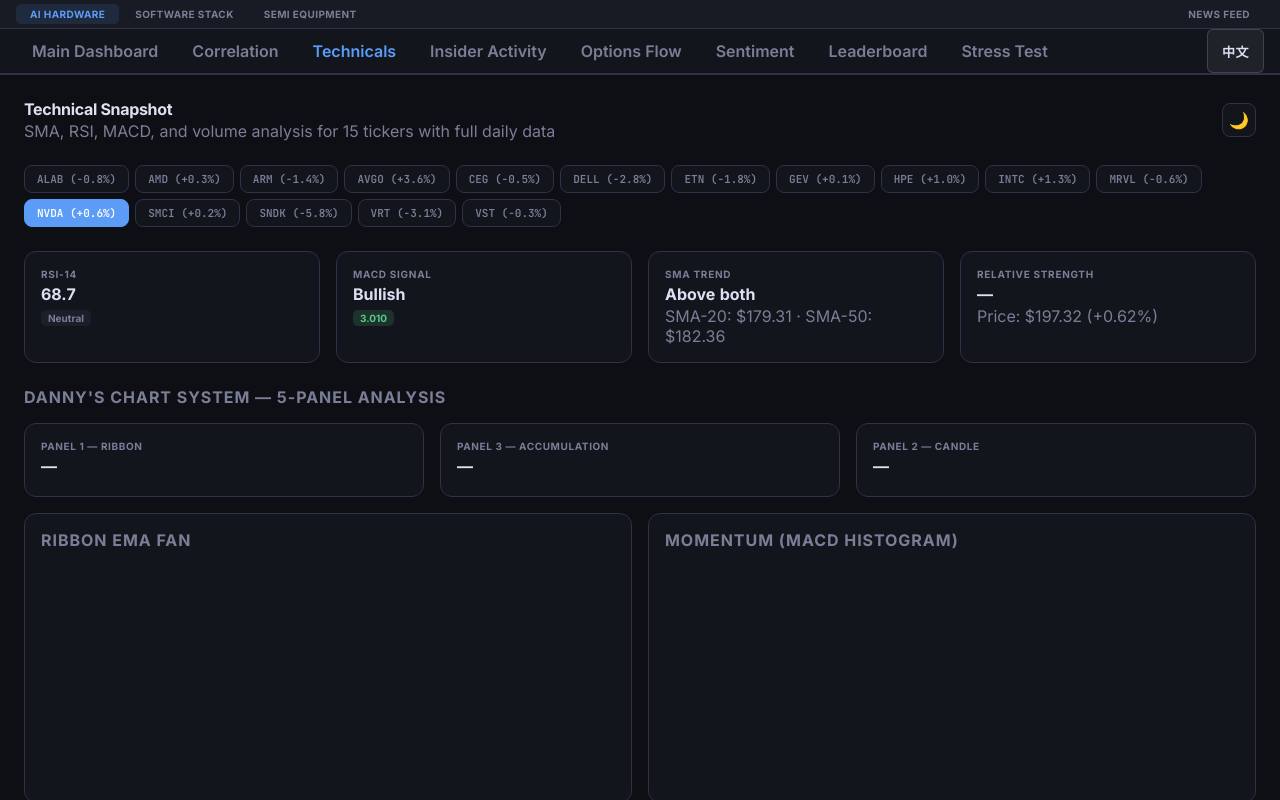
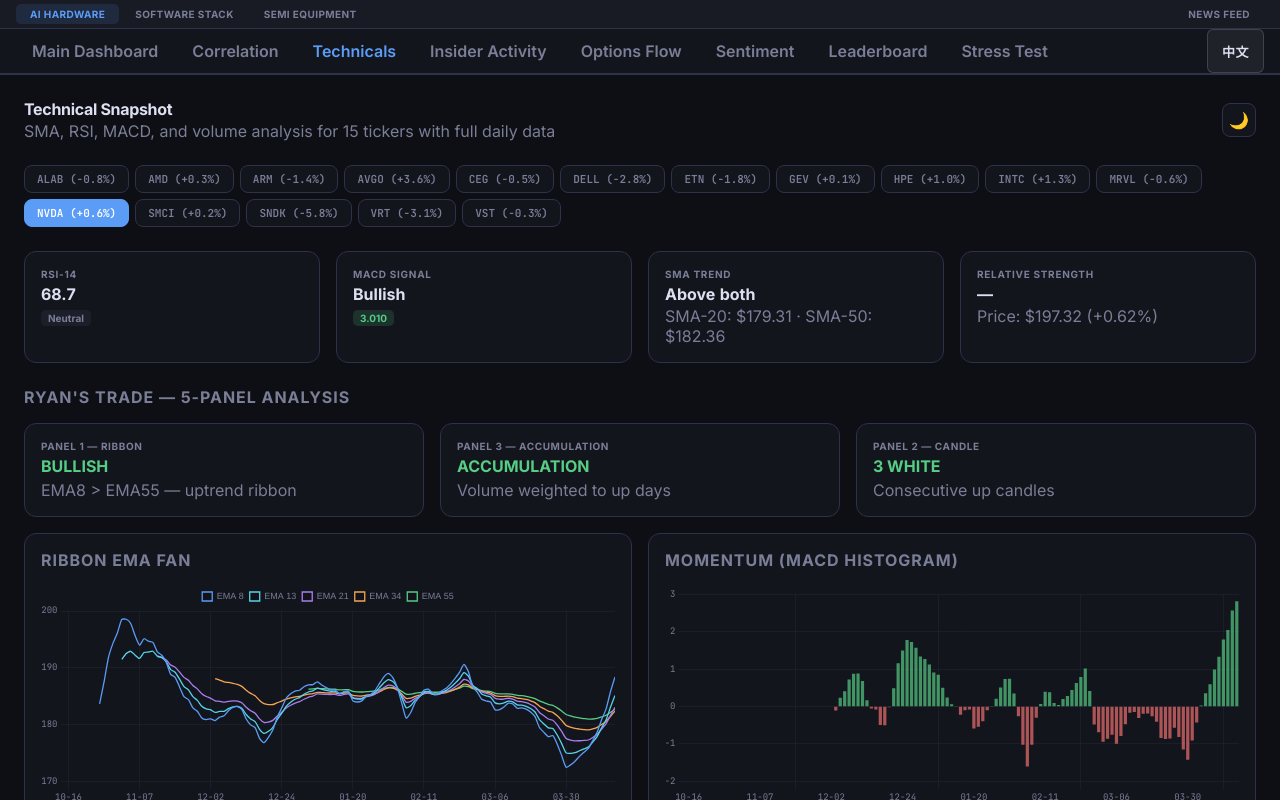
Before and after one commit to doggychip/ai-supply-chain, a website: page public/technicals.html in a window 1280 px wide. Drawn offline with nearby package versions, Linux system fonts and the light colour scheme.

Commit message:
Rename Danny -> Ryan's Trade, fix init block so charts render on load

```diff
--- a/public/technicals.html
+++ b/public/technicals.html
@@ -119,22 +119,22 @@ button{cursor:pointer;background:none;border:none;font:inherit;color:inherit}
 .dash-nav-link{padding:4px 14px;font-size:10px;font-weight:700;color:var(--muted);border-radius:var(--radius-sm);letter-spacing:.04em;text-transform:uppercase;text-decoration:none;margin-left:auto}
 .dash-nav-link:hover{color:var(--text);background:var(--s3)}
 
-/* ── DANNY'S 5-PANEL CHART SYSTEM ── */
-.danny-section{margin-bottom:var(--space-6)}
-.danny-section .card-title{font-size:var(--text-xs);font-weight:700;text-transform:uppercase;letter-spacing:.06em;color:var(--muted);margin-bottom:var(--space-4);display:flex;align-items:center;gap:var(--space-2)}
-.danny-grid{display:grid;grid-template-columns:repeat(3,1fr);gap:var(--space-4);margin-bottom:var(--space-4)}
-.danny-signal-card{background:var(--surface);border:1px solid var(--border);border-radius:var(--radius-lg);padding:var(--space-4);display:flex;flex-direction:column;gap:var(--space-1)}
-.danny-signal-card .sig-label{font-size:10px;text-transform:uppercase;letter-spacing:.06em;color:var(--muted);font-weight:700}
-.danny-signal-card .sig-value{font-size:var(--text-lg);font-weight:700}
-.danny-signal-card .sig-sub{font-size:var(--text-xs);color:var(--muted)}
-.danny-bull{color:var(--green)}
-.danny-bear{color:var(--red)}
-.danny-warn{color:var(--warn)}
-.danny-green{color:var(--green)}
-.danny-chart-row{display:grid;grid-template-columns:1fr 1fr;gap:var(--space-4)}
-.danny-chart-card{background:var(--surface);border:1px solid var(--border);border-radius:var(--radius-lg);padding:var(--space-4)}
-.danny-chart-card .card-chart{height:220px}
-@media(max-width:900px){.danny-grid{grid-template-columns:1fr}.danny-chart-row{grid-template-columns:1fr}}
+/* ── RYAN'S TRADE — 5-PANEL ANALYSIS ── */
+.ryan-section{margin-bottom:var(--space-6)}
+.ryan-section .card-title{font-size:var(--text-xs);font-weight:700;text-transform:uppercase;letter-spacing:.06em;color:var(--muted);margin-bottom:var(--space-4);display:flex;align-items:center;gap:var(--space-2)}
+.ryan-grid{display:grid;grid-template-columns:repeat(3,1fr);gap:var(--space-4);margin-bottom:var(--space-4)}
+.ryan-signal-card{background:var(--surface);border:1px solid var(--border);border-radius:var(--radius-lg);padding:var(--space-4);display:flex;flex-direction:column;gap:var(--space-1)}
+.ryan-signal-card .sig-label{font-size:10px;text-transform:uppercase;letter-spacing:.06em;color:var(--muted);font-weight:700}
+.ryan-signal-card .sig-value{font-size:var(--text-lg);font-weight:700}
+.ryan-signal-card .sig-sub{font-size:var(--text-xs);color:var(--muted)}
+.ryan-bull{color:var(--green)}
+.ryan-bear{color:var(--red)}
+.ryan-warn{color:var(--warn)}
+.ryan-green{color:var(--green)}
+.ryan-chart-row{display:grid;grid-template-columns:1fr 1fr;gap:var(--space-4)}
+.ryan-chart-card{background:var(--surface);border:1px solid var(--border);border-radius:var(--radius-lg);padding:var(--space-4)}
+.ryan-chart-card .card-chart{height:220px}
+@media(max-width:900px){.ryan-grid{grid-template-columns:1fr}.ryan-chart-row{grid-template-columns:1fr}}
 </style>
 </head>
 <body>
@@ -173,37 +173,37 @@ button{cursor:pointer;background:none;border:none;font:inherit;color:inherit}
   <div class="summary-grid" id="summaryGrid"></div>
 
 
-  <!-- ── Danny's 5-Panel Chart System ── -->
-  <div class="danny-section">
+  <!-- ── Ryan's Trade — 5-Panel Analysis ── -->
+  <div class="ryan-section">
     <div class="card-title">
       <svg width="14" height="14" viewBox="0 0 24 24" fill="none" stroke="currentColor" stroke-width="2"><path d="M3 3v18h18"/><path d="M7 16l4-8 4 4 6-6"/></svg>
-      <span data-i18n="Danny's Chart System — 5-Panel Analysis">Danny's Chart System — 5-Panel Analysis</span>
+      <span data-i18n="Ryan's Trade — 5-Panel Analysis">Ryan's Trade — 5-Panel Analysis</span>
     </div>
-    <div class="danny-grid">
-      <div class="danny-signal-card" id="dannyPanel1">
+    <div class="ryan-grid">
+      <div class="ryan-signal-card" id="ryanPanel1">
         <div class="sig-label" data-i18n="Panel 1 — Ribbon">Panel 1 — Ribbon</div>
-        <div class="sig-value" id="dannyRibbonSig">—</div>
-        <div class="sig-sub" id="dannyRibbonSub"></div>
+        <div class="sig-value" id="ryanRibbonSig">—</div>
+        <div class="sig-sub" id="ryanRibbonSub"></div>
       </div>
-      <div class="danny-signal-card" id="dannyPanel3">
+      <div class="ryan-signal-card" id="ryanPanel3">
         <div class="sig-label" data-i18n="Panel 3 — Accumulation">Panel 3 — Accumulation</div>
-        <div class="sig-value" id="dannyAccumSig">—</div>
-        <div class="sig-sub" id="dannyAccumSub"></div>
+        <div class="sig-value" id="ryanAccumSig">—</div>
+        <div class="sig-sub" id="ryanAccumSub"></div>
       </div>
-      <div class="danny-signal-card" id="dannyPanel2">
+      <div class="ryan-signal-card" id="ryanPanel2">
         <div class="sig-label" data-i18n="Panel 2 — Candle">Panel 2 — Candle</div>
-        <div class="sig-value" id="dannyCandleSig">—</div>
-        <div class="sig-sub" id="dannyCandleSub"></div>
+        <div class="sig-value" id="ryanCandleSig">—</div>
+        <div class="sig-sub" id="ryanCandleSub"></div>
       </div>
     </div>
-    <div class="danny-chart-row">
-      <div class="danny-chart-card">
+    <div class="ryan-chart-row">
+      <div class="ryan-chart-card">
         <div class="card-title" data-i18n="Ribbon EMA Fan">Ribbon EMA Fan</div>
-        <div class="card-chart"><canvas id="chartDannyRibbon"></canvas></div>
+        <div class="card-chart"><canvas id="chartRyanRibbon"></canvas></div>
       </div>
-      <div class="danny-chart-card">
+      <div class="ryan-chart-card">
         <div class="card-title" data-i18n="Momentum (MACD Histogram)">Momentum (MACD Histogram)</div>
-        <div class="card-chart"><canvas id="chartDannyMomentum"></canvas></div>
+        <div class="card-chart"><canvas id="chartRyanMomentum"></canvas></div>
       </div>
     </div>
   </div>
@@ -677,17 +677,17 @@ function selectTicker(t) {
   renderTickerGrid();
   try { buildCharts(t); } catch(e) { console.warn('Chart build failed:', e); }
   updateSummary(t);
-  try { buildDannyCharts(t); } catch(e) { console.warn('Danny charts failed:', e); }
+  try { buildRyanCharts(t); } catch(e) { console.warn('Ryan charts failed:', e); }
 }
 
-/* ── Danny's 5-Panel Chart System ── */
-var dannyCharts = {};
-function destroyDannyCharts() {
-  for (var k in dannyCharts) { if (dannyCharts[k] && typeof dannyCharts[k].destroy === 'function') dannyCharts[k].destroy(); }
-  dannyCharts = {};
+/* ── Ryan's Trade — 5-Panel Analysis ── */
+var ryanCharts = {};
+function destroyRyanCharts() {
+  for (var k in ryanCharts) { if (ryanCharts[k] && typeof ryanCharts[k].destroy === 'function') ryanCharts[k].destroy(); }
+  ryanCharts = {};
 }
-function buildDannyCharts(ticker) {
-  destroyDannyCharts();
+function buildRyanCharts(ticker) {
+  destroyRyanCharts();
   var data = getTickerData(ticker);
   if (!data) return;
   var colors = getColors();
@@ -714,36 +714,36 @@ function buildDannyCharts(ticker) {
   var ema8 = ema(closes, 8), ema13 = ema(closes, 13), ema21 = ema(closes, 21), ema34 = ema(closes, 34), ema55 = ema(closes, 55);
   var last = n - 1;
   var ribbonBull = (ema8[last] !== null && ema55[last] !== null) ? ema8[last] > ema55[last] : null;
-  var ribbonEl = document.getElementById('dannyRibbonSig');
-  var ribbonSub = document.getElementById('dannyRibbonSub');
+  var ribbonEl = document.getElementById('ryanRibbonSig');
+  var ribbonSub = document.getElementById('ryanRibbonSub');
   if (ribbonBull === null) { ribbonEl.textContent = '—'; ribbonEl.className = 'sig-value'; ribbonSub.textContent = 'Insufficient data'; }
-  else if (ribbonBull) { ribbonEl.textContent = 'BULLISH'; ribbonEl.className = 'sig-value danny-bull'; ribbonSub.textContent = 'EMA8 > EMA55 — uptrend ribbon'; }
-  else { ribbonEl.textContent = 'BEARISH'; ribbonEl.className = 'sig-value danny-bear'; ribbonSub.textContent = 'EMA8 < EMA55 — downtrend ribbon'; }
+  else if (ribbonBull) { ribbonEl.textContent = 'BULLISH'; ribbonEl.className = 'sig-value ryan-bull'; ribbonSub.textContent = 'EMA8 > EMA55 — uptrend ribbon'; }
+  else { ribbonEl.textContent = 'BEARISH'; ribbonEl.className = 'sig-value ryan-bear'; ribbonSub.textContent = 'EMA8 < EMA55 — downtrend ribbon'; }
 
   // ── Panel 2: Candle (last 3 bars pattern) ──
-  var candleEl = document.getElementById('dannyCandleSig');
-  var candleSub = document.getElementById('dannyCandleSub');
+  var candleEl = document.getElementById('ryanCandleSig');
+  var candleSub = document.getElementById('ryanCandleSub');
   if (n >= 3) {
     var c1 = closes[last - 2], c2 = closes[last - 1], c3 = closes[last];
-    if (c2 < c1 && c3 > c2 && c3 > c1) { candleEl.textContent = 'BULL ENGULF'; candleEl.className = 'sig-value danny-bull'; candleSub.textContent = 'Reversal pattern detected'; }
-    else if (c2 > c1 && c3 < c2 && c3 < c1) { candleEl.textContent = 'BEAR ENGULF'; candleEl.className = 'sig-value danny-bear'; candleSub.textContent = 'Reversal pattern detected'; }
-    else if (c3 > c2 && c2 > c1) { candleEl.textContent = '3 WHITE'; candleEl.className = 'sig-value danny-bull'; candleSub.textContent = 'Consecutive up candles'; }
-    else if (c3 < c2 && c2 < c1) { candleEl.textContent = '3 BLACK'; candleEl.className = 'sig-value danny-bear'; candleSub.textContent = 'Consecutive down candles'; }
-    else { candleEl.textContent = 'NEUTRAL'; candleEl.className = 'sig-value danny-warn'; candleSub.textContent = 'No clear pattern'; }
+    if (c2 < c1 && c3 > c2 && c3 > c1) { candleEl.textContent = 'BULL ENGULF'; candleEl.className = 'sig-value ryan-bull'; candleSub.textContent = 'Reversal pattern detected'; }
+    else if (c2 > c1 && c3 < c2 && c3 < c1) { candleEl.textContent = 'BEAR ENGULF'; candleEl.className = 'sig-value ryan-bear'; candleSub.textContent = 'Reversal pattern detected'; }
+    else if (c3 > c2 && c2 > c1) { candleEl.textContent = '3 WHITE'; candleEl.className = 'sig-value ryan-bull'; candleSub.textContent = 'Consecutive up candles'; }
+    else if (c3 < c2 && c2 < c1) { candleEl.textContent = '3 BLACK'; candleEl.className = 'sig-value ryan-bear'; candleSub.textContent = 'Consecutive down candles'; }
+    else { candleEl.textContent = 'NEUTRAL'; candleEl.className = 'sig-value ryan-warn'; candleSub.textContent = 'No clear pattern'; }
   } else { candleEl.textContent = '—'; candleEl.className = 'sig-value'; candleSub.textContent = 'Insufficient data'; }
 
   // ── Panel 3: Accumulation (volume-price trend) ──
-  var accumEl = document.getElementById('dannyAccumSig');
-  var accumSub = document.getElementById('dannyAccumSub');
+  var accumEl = document.getElementById('ryanAccumSig');
+  var accumSub = document.getElementById('ryanAccumSub');
   if (n >= 5) {
     var recentUp = 0, recentDn = 0;
     for (var i = n - 5; i < n; i++) {
       if (closes[i] > closes[i - 1]) recentUp += volumes[i];
       else recentDn += volumes[i];
     }
-    if (recentUp > recentDn * 1.5) { accumEl.textContent = 'ACCUMULATION'; accumEl.className = 'sig-value danny-green'; accumSub.textContent = 'Volume weighted to up days'; }
-    else if (recentDn > recentUp * 1.5) { accumEl.textContent = 'DISTRIBUTION'; accumEl.className = 'sig-value danny-bear'; accumSub.textContent = 'Volume weighted to down days'; }
-    else { accumEl.textContent = 'NEUTRAL'; accumEl.className = 'sig-value danny-warn'; accumSub.textContent = 'Balanced volume'; }
+    if (recentUp > recentDn * 1.5) { accumEl.textContent = 'ACCUMULATION'; accumEl.className = 'sig-value ryan-green'; accumSub.textContent = 'Volume weighted to up days'; }
+    else if (recentDn > recentUp * 1.5) { accumEl.textContent = 'DISTRIBUTION'; accumEl.className = 'sig-value ryan-bear'; accumSub.textContent = 'Volume weighted to down days'; }
+    else { accumEl.textContent = 'NEUTRAL'; accumEl.className = 'sig-value ryan-warn'; accumSub.textContent = 'Balanced volume'; }
   } else { accumEl.textContent = '—'; accumEl.className = 'sig-value'; accumSub.textContent = 'Insufficient data'; }
 
   // ── Ribbon Chart ──
@@ -752,7 +752,7 @@ function buildDannyCharts(ticker) {
   var ribbonColors = isDark
     ? ['#5b9cf6','#56d4e8','#a87ef0','#f5a454','#56cc84']
     : ['#2563eb','#0891b2','#7c3aed','#c2570a','#2d7a4a'];
-  try { dannyCharts.ribbon = new Chart(document.getElementById('chartDannyRibbon'), {
+  try { ryanCharts.ribbon = new Chart(document.getElementById('chartRyanRibbon'), {
     type: 'line',
     data: {
       labels: ribbonLabels,
@@ -769,7 +769,7 @@ function buildDannyCharts(ticker) {
       plugins: { legend: { display: true, labels: { color: colors.text, font: { size: 9 }, boxWidth: 10, padding: 6 } } },
       scales: commonScales(colors)
     }
-  }); } catch(e) { console.warn('Danny ribbon chart failed:', e); }
+  }); } catch(e) { console.warn('Ryan ribbon chart failed:', e); }
 
   // ── Momentum Chart (MACD Histogram) ──
   var ema12 = ema(closes, 12), ema26 = ema(closes, 26);
@@ -777,7 +777,7 @@ function buildDannyCharts(ticker) {
   var sigLine = ema(macdLine, 9);
   var hist = macdLine.map(function(m, i) { return (m !== null && sigLine[i] !== null) ? m - sigLine[i] : null; });
   var histBg = hist.map(function(v) { return v !== null && v >= 0 ? (isDark ? 'rgba(86,204,132,0.7)' : 'rgba(45,122,74,0.7)') : (isDark ? 'rgba(240,112,112,0.7)' : 'rgba(192,57,43,0.7)'); });
-  try { dannyCharts.momentum = new Chart(document.getElementById('chartDannyMomentum'), {
+  try { ryanCharts.momentum = new Chart(document.getElementById('chartRyanMomentum'), {
     type: 'bar',
     data: {
       labels: ribbonLabels,
@@ -790,7 +790,7 @@ function buildDannyCharts(ticker) {
       plugins: { legend: { display: false } },
       scales: commonScales(colors)
     }
-  }); } catch(e) { console.warn('Danny momentum chart failed:', e); }
+  }); } catch(e) { console.warn('Ryan momentum chart failed:', e); }
 }
 
 window.selectTicker = selectTicker;
@@ -799,15 +799,15 @@ function rebuildCharts() {
   try { buildCharts(selectedTicker); } catch(e) { console.warn('Chart build failed:', e); }
   updateSummary(selectedTicker);
   buildRSITable();
-  try { buildDannyCharts(selectedTicker); } catch(e) { console.warn('Danny charts failed:', e); }
+  try { buildRyanCharts(selectedTicker); } catch(e) { console.warn('Ryan charts failed:', e); }
 }
 
 // ── INIT ──
 renderTickerGrid();
 try { buildCharts(selectedTicker); } catch(e) { console.warn('Chart build failed:', e); }
-updateSummary(selectedTicker);
-buildRSITable();
-try { buildDannyCharts(selectedTicker); } catch(e) { console.warn('Danny charts init failed:', e); }
+try { updateSummary(selectedTicker); } catch(e) { console.warn('Summary failed:', e); }
+try { buildRSITable(); } catch(e) { console.warn('RSI table failed:', e); }
+try { buildRyanCharts(selectedTicker); } catch(e) { console.warn('Ryan charts init failed:', e); }
 </script>
 <script src="i18n.js"></script>
 
```
